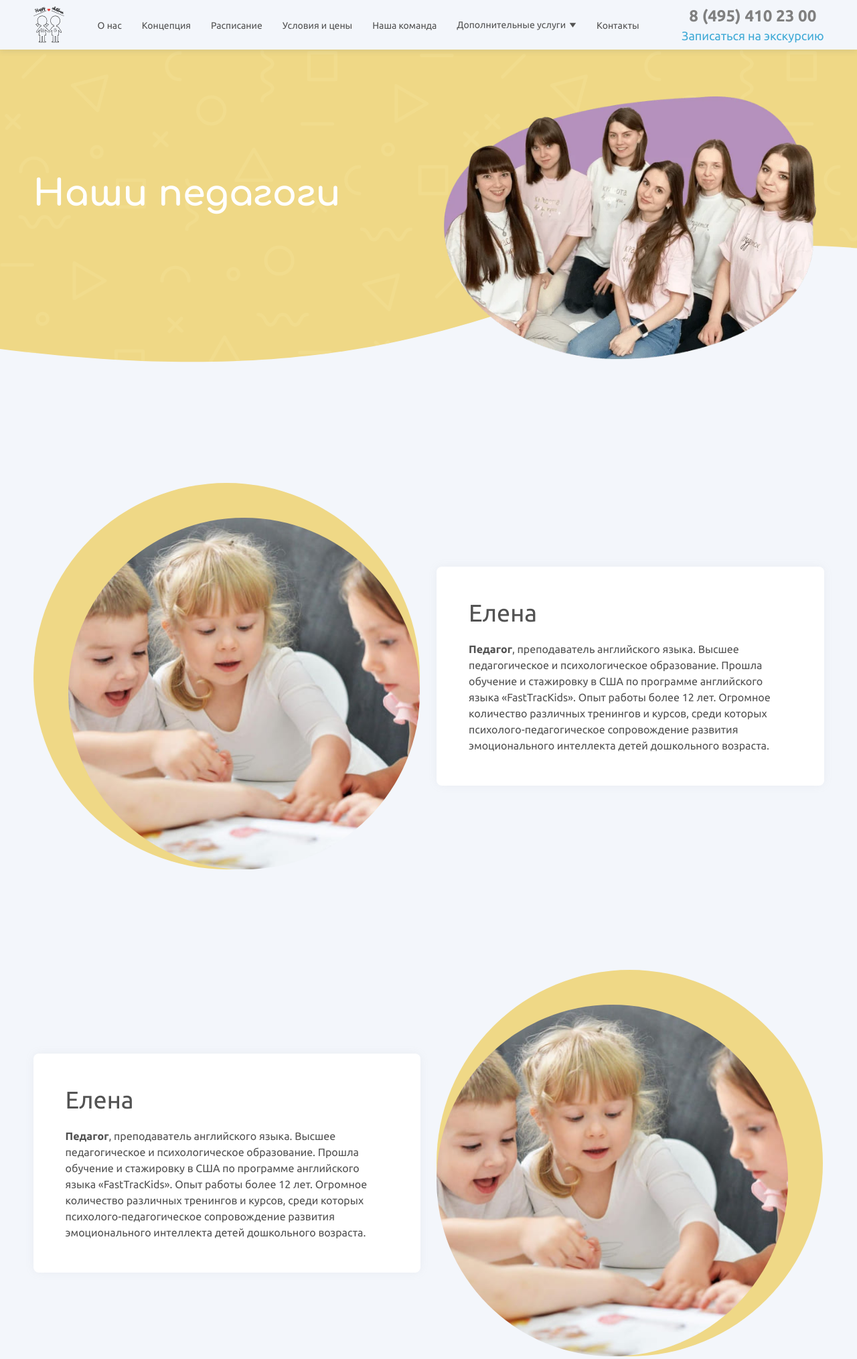
After one commit to acr0matic/happy-children, a PHP site: page /team.php in a window 1280 px wide. The commit adds this page. Shown: the top 2029 px of the page at 67% size. Run offline with PHP 8.4, Linux system fonts and the light colour scheme; style sheets or scripts are compiled from the project's sources.

Commit message:
feat: страница "наша команда"

```diff
--- a/src/scss/layout/_layout.scss
+++ b/src/scss/layout/_layout.scss
@@ -7,6 +7,7 @@
 @import "common/nav";
 @import "common/footer";
 @import "common/mobile-menu";
+@import "common/page";
 
 // Фрагметы главной страницы
 @import "pages/main/hero";
@@ -20,4 +21,6 @@
 @import "pages/main/educators";
 @import "pages/main/contact";
 
+@import "pages/team/team";
+
 @import "pages/callback";
--- /dev/null
+++ b/src/scss/layout/common/_page.scss
@@ -0,0 +1,9 @@
+.page {
+  &__title {
+    font-size: 54px;
+
+    @include breakpoint($breakpoint-laptop--medium) {
+      font-size: 36px;
+    }
+  }
+}
--- /dev/null
+++ b/src/scss/layout/pages/team/_team.scss
@@ -0,0 +1,161 @@
+#team {
+  position: relative;
+
+  &::after {
+    content: "";
+
+    position: absolute;
+    z-index: -1;
+
+    top: 0;
+    right: 0;
+    bottom: 0;
+    left: 0;
+
+    height: 500px;
+
+    background-color: $palette-yellow;
+    background-image: url("../img/pattern/yellow.svg");
+
+    clip-path: url(#hero-wave);
+
+    @include breakpoint($breakpoint-tablet--large) {
+      height: 305px;
+      clip-path: url(#hero-wave--mobile);
+    }
+  }
+}
+
+.team {
+  position: relative;
+
+  &__hero {
+    padding-bottom: 400px;
+
+    @include breakpoint($breakpoint-laptop--medium) {
+      padding-bottom: 350px;
+    }
+
+    @include breakpoint($breakpoint-tablet--large) {
+      padding-bottom: 200px;
+    }
+  }
+
+  &__item {
+    &:not(:last-child) {
+      margin-bottom: 150px;
+
+      @include breakpoint($breakpoint-tablet) {
+        margin-bottom: 100px;
+      }
+    }
+
+    @include even() {
+      .row {
+        flex-direction: row-reverse;
+      }
+
+      .team__photo {
+        .team__image {
+          right: initial;
+          left: 0;
+        }
+      }
+    }
+  }
+
+  &__title {
+    padding-top: 185px;
+    color: $text-white;
+
+    @include breakpoint($breakpoint-tablet--large) {
+      padding-top: 120px;
+      text-align: center;
+    }
+  }
+
+  &__picture {
+    position: absolute;
+    top: 50px;
+    right: 0;
+
+    display: block;
+    width: 630px;
+
+    @include breakpoint($breakpoint-laptop--large) {
+      width: 580px;
+    }
+
+    @include breakpoint($breakpoint-laptop--medium) {
+      width: 500px;
+    }
+
+    @include breakpoint($breakpoint-tablet--large) {
+      display: none;
+    }
+  }
+
+  &__content {
+    border-radius: $border-radius;
+    padding: 48px;
+
+    background-color: $palette-white;
+    box-shadow: $shadow;
+
+    @include breakpoint($breakpoint-mobile--large) {
+      padding: 32px 15px;
+    }
+  }
+
+  &__photo {
+    position: relative;
+    background-color: $palette-yellow;
+    border-radius: 50%;
+
+    width: 100%;
+    max-width: 577px;
+    height: 577px;
+
+    @include breakpoint($breakpoint-laptop--medium) {
+      width: 380px;
+      height: 380px;
+    }
+
+    @include breakpoint($breakpoint-tablet) {
+      width: 295px;
+      height: 295px;
+    }
+
+    .team__image {
+      position: absolute;
+      right: 0;
+      bottom: 0;
+
+      width: 525px;
+      height: 525px;
+
+      border-radius: 50%;
+
+      @include breakpoint($breakpoint-laptop--medium) {
+        width: 360px;
+        height: 360px;
+      }
+
+      @include breakpoint($breakpoint-tablet) {
+        width: 270px;
+        height: 270px;
+      }
+    }
+  }
+
+  &__name {
+    margin-bottom: 22px;
+
+    font-size: 36px;
+    font-weight: $weight-Regular;
+  }
+
+  &__image {
+    width: 100%;
+  }
+}
--- /dev/null
+++ b/src/team.php
@@ -0,0 +1,159 @@
+<?php include_once('partials/header.php') ?>
+
+<!-- Основной контент -->
+<main>
+  <section id="team">
+    <div class="container">
+      <div class="team">
+        <div class="team__hero">
+          <h1 class="team__title page__title">Наши педагоги</h1>
+          <picture class="team__picture">
+            <source srcset="img/page/team/hero__image.webp" type="image/webp">
+            <img src="img/page/team/hero__image.img" alt="" class="team__image">
+          </picture>
+          <!-- /.team__picture -->
+
+          <div class="shape">
+            <svg>
+              <clipPath id="hero-wave" clipPathUnits="objectBoundingBox">
+                <path d="M 0 1 L 0 0 L 1 0 L 1 0.593 C 0.644 0.515 0.59 1.083 0 0.894" />
+              </clipPath>
+            </svg>
+          </div>
+        </div>
+        <!-- /.team__hero -->
+
+        <div class="team__list">
+          <div class="team__item">
+            <div class="row align-items-center">
+              <div class="col-12 col-lg-5 col-xl-6 mb-4 mb-lg-0">
+                <div class="team__photo mx-auto mx-lg-0">
+                  <img class="team__image" src="img/page/main/about/photo.jpg" alt="">
+                </div>
+                <!-- /.about__picture -->
+              </div>
+              <!-- /.col-6 -->
+
+              <div class="col-12 col-lg-7 col-xl-6">
+                <div class="team__content">
+                  <h2 class="team__name">
+                    Елена
+                  </h2>
+
+                  <div class="team__text">
+                    <p class="team__text section__text">
+                      <strong>Педагог</strong>, преподаватель английского языка. Высшее педагогическое и психологическое образование. Прошла обучение и стажировку в США по программе английского языка «FastTracKids». Опыт работы более 12 лет. Огромное количество различных тренингов и курсов, среди которых психолого-педагогическое сопровождение развития эмоционального интеллекта детей дошкольного возраста.
+                    </p>
+                  </div>
+                  <!-- /.about__text -->
+                </div>
+                <!-- /.about__content -->
+              </div>
+              <!-- /.col-6 -->
+            </div>
+            <!-- /.row -->
+          </div>
+          <!-- /.team__item -->
+
+          <div class="team__item">
+            <div class="row align-items-center">
+              <div class="col-12 col-lg-5 col-xl-6 mb-4 mb-lg-0">
+                <div class="team__photo mx-auto mx-lg-0">
+                  <img class="team__image" src="img/page/main/about/photo.jpg" alt="">
+                </div>
+                <!-- /.about__picture -->
+              </div>
+              <!-- /.col-6 -->
+
+              <div class="col-12 col-lg-7 col-xl-6">
+                <div class="team__content">
+                  <h2 class="team__name">
+                    Елена
+                  </h2>
+
+                  <div class="team__text">
+                    <p class="team__text section__text">
+                      <strong>Педагог</strong>, преподаватель английского языка. Высшее педагогическое и психологическое образование. Прошла обучение и стажировку в США по программе английского языка «FastTracKids». Опыт работы более 12 лет. Огромное количество различных тренингов и курсов, среди которых психолого-педагогическое сопровождение развития эмоционального интеллекта детей дошкольного возраста.
+                    </p>
+                  </div>
+                  <!-- /.about__text -->
+                </div>
+                <!-- /.about__content -->
+              </div>
+              <!-- /.col-6 -->
+            </div>
+            <!-- /.row -->
+          </div>
+          <!-- /.team__item -->
+
+          <div class="team__item">
+            <div class="row align-items-center">
+              <div class="col-12 col-lg-5 col-xl-6 mb-4 mb-lg-0">
+                <div class="team__photo mx-auto mx-lg-0">
+                  <img class="team__image" src="img/page/main/about/photo.jpg" alt="">
+                </div>
+                <!-- /.about__picture -->
+              </div>
+              <!-- /.col-6 -->
+
+              <div class="col-12 col-lg-7 col-xl-6">
+                <div class="team__content">
+                  <h2 class="team__name">
+                    Елена
+                  </h2>
+
+                  <div class="team__text">
+                    <p class="team__text section__text">
+                      <strong>Педагог</strong>, преподаватель английского языка. Высшее педагогическое и психологическое образование. Прошла обучение и стажировку в США по программе английского языка «FastTracKids». Опыт работы более 12 лет. Огромное количество различных тренингов и курсов, среди которых психолого-педагогическое сопровождение развития эмоционального интеллекта детей дошкольного возраста.
+                    </p>
+                  </div>
+                  <!-- /.about__text -->
+                </div>
+                <!-- /.about__content -->
+              </div>
+              <!-- /.col-6 -->
+            </div>
+            <!-- /.row -->
+          </div>
+          <!-- /.team__item -->
+
+          <div class="team__item">
+            <div class="row align-items-center">
+              <div class="col-12 col-lg-5 col-xl-6 mb-4 mb-lg-0">
+                <div class="team__photo mx-auto mx-lg-0">
+                  <img class="team__image" src="img/page/main/about/photo.jpg" alt="">
+                </div>
+                <!-- /.about__picture -->
+              </div>
+              <!-- /.col-6 -->
+
+              <div class="col-12 col-lg-7 col-xl-6">
+                <div class="team__content">
+                  <h2 class="team__name">
+                    Елена
+                  </h2>
+
+                  <div class="team__text">
+                    <p class="team__text section__text">
+                      <strong>Педагог</strong>, преподаватель английского языка. Высшее педагогическое и психологическое образование. Прошла обучение и стажировку в США по программе английского языка «FastTracKids». Опыт работы более 12 лет. Огромное количество различных тренингов и курсов, среди которых психолого-педагогическое сопровождение развития эмоционального интеллекта детей дошкольного возраста.
+                    </p>
+                  </div>
+                  <!-- /.about__text -->
+                </div>
+                <!-- /.about__content -->
+              </div>
+              <!-- /.col-6 -->
+            </div>
+            <!-- /.row -->
+          </div>
+          <!-- /.team__item -->
+        </div>
+        <!-- /.team__list -->
+      </div>
+      <!-- /.team -->
+    </div>
+    <!-- /.container -->
+  </section>
+</main>
+
+<?php include_once('partials/footer.php') ?>
```
Also changed, not shown: src/img/page/team/hero__image.png (added), src/img/page/team/hero__image.webp (added).
